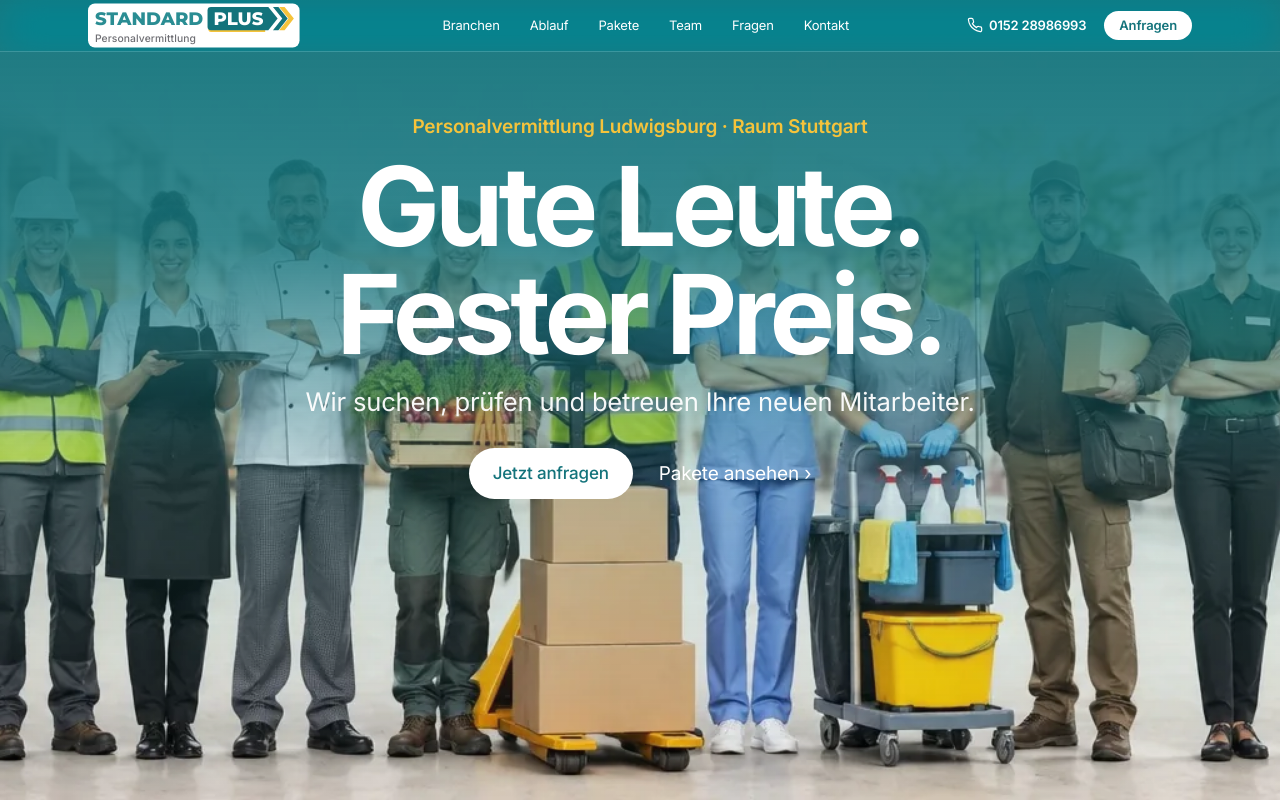
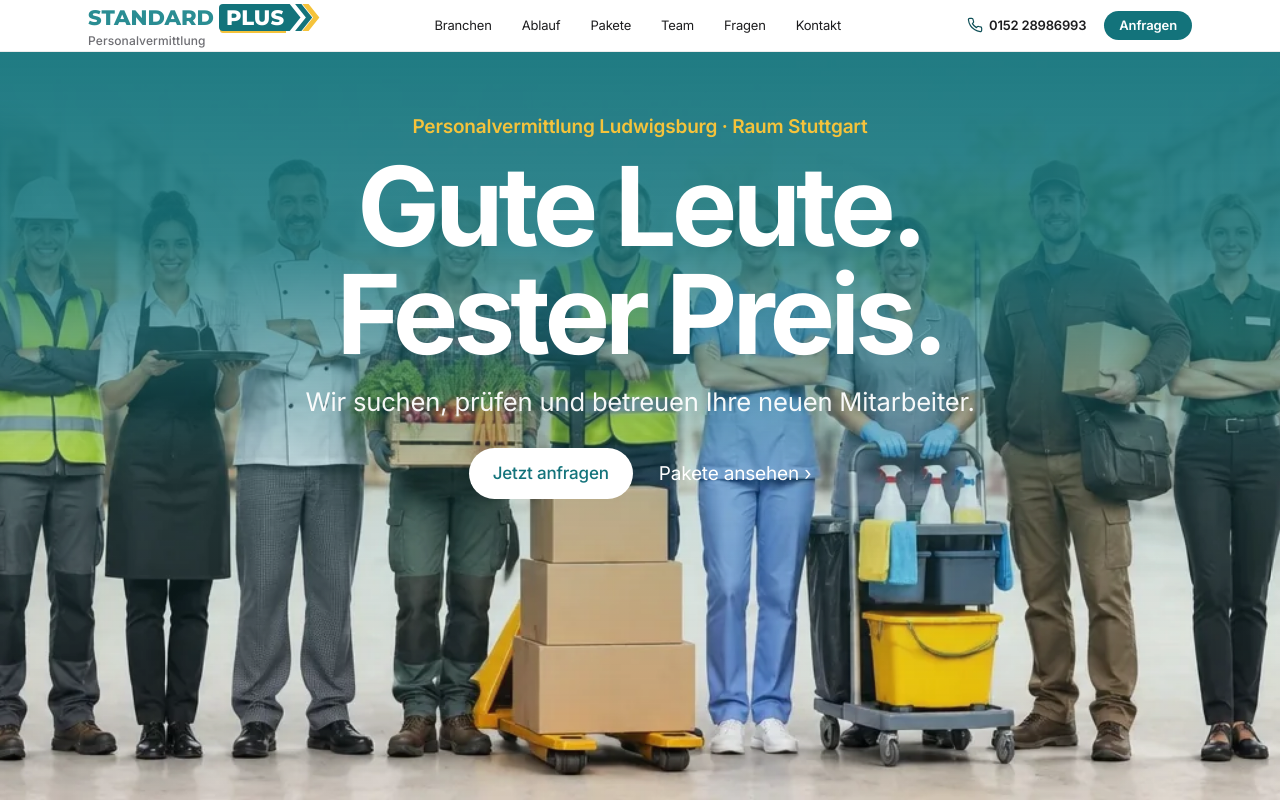
Before and after one commit to andreeasloch-art/standard-Plus-, a plain HTML site: page index.html in a window 1280 px wide. Shown: the top 800 px of the page. Drawn offline with Linux system fonts and the light colour scheme.

Commit message:
Kopfzeile immer weiß
Co-Authored-By: Claude Opus 5.5 <noreply@anthropic.com>
Claude-Session: https://claude.ai/code/session_01DHZ3bX6KkbaPkBhW7y3rZk

```diff
--- a/assets/css/apple.css
+++ b/assets/css/apple.css
@@ -20,24 +20,16 @@ h1, h2, h3, h4 { font-family: "Inter", -apple-system, BlinkMacSystemFont, "SF Pr
 .a-visually { position: absolute; width: 1px; height: 1px; overflow: hidden; clip: rect(0 0 0 0); white-space: nowrap; }
 
 /* ---------- Kopfzeile: schmal, kleine Schrift ---------- */
-.site-header { height: 52px; background: rgba(251,253,253,.8); }
+.site-header, .site-header.is-scrolled { height: 52px; background: #fff; }
 :root { --header-h: 52px; }
 .nav a { font-size: 13px; font-weight: 400; color: var(--a-ink); padding: 8px 14px; }
 .nav a:hover { background: none; color: var(--a-t1); }
 .nav a[aria-current="page"] { background: none; color: var(--a-t1); font-weight: 600; }
 .header-cta .btn { padding: 8px 15px; font-size: 13px; }
 .header-tel { font-size: 13px; }
-/* über dem Startbild: durchsichtig, weiße Schrift, Logo auf weißem Feld */
-.site-header--over { position: fixed; left: 0; right: 0; background: rgba(19,115,123,.18); border-bottom-color: rgba(255,255,255,.18); transition: background-color .3s var(--a-ease), border-color .3s var(--a-ease); }
-.site-header .logo { transform: scale(.86); transform-origin: left center; }
-.site-header--over .logo { background: #fff; padding: 4px 8px; border-radius: 8px; }
-@media (min-width: 901px) {
-  .site-header--over:not(.is-scrolled) .nav a, .site-header--over:not(.is-scrolled) .header-tel { color: #fff; }
-  .site-header--over:not(.is-scrolled) .header-tel .icon { color: #fff; }
-}
-.site-header--over:not(.is-scrolled) .nav-toggle { color: #fff; }
-.site-header--over:not(.is-scrolled) .header-cta .btn { background: #fff; color: var(--a-t1); }
-.site-header--over.is-scrolled { background: rgba(251,253,253,.86); border-bottom-color: rgba(0,0,0,.08); }
+/* Startseite: Kopfzeile liegt über dem Startbild, bleibt aber immer weiß */
+.site-header--over { position: fixed; left: 0; right: 0; background: #fff; border-bottom-color: rgba(0,0,0,.08); }
+.site-header--over.is-scrolled { background: #fff; }
 
 /* ---------- Bausteine ---------- */
 .a-links { display: flex; justify-content: center; align-items: center; flex-wrap: wrap; gap: 14px 26px; margin-top: 30px; }
--- a/index.html
+++ b/index.html
@@ -34,7 +34,7 @@
   <link rel="preload" href="assets/fonts/montserrat-latin-wght-normal.woff2" as="font" type="font/woff2" crossorigin>
   <link rel="stylesheet" href="assets/css/style.css?v=f6bdde69">
   <link rel="stylesheet" href="assets/css/start.css?v=753e300d">
-  <link rel="stylesheet" href="assets/css/apple.css?v=c83b6a31">
+  <link rel="stylesheet" href="assets/css/apple.css?v=b837da4d">
   <script>document.documentElement.classList.remove('no-js');</script>
   <!-- Strukturierte Daten (schema.org) – erzeugt von werkzeuge/seiten_bauen.py -->
   <script type="application/ld+json">
```
Also changed, not shown: ablauf.html (+1 -1 lines), agb.html (+1 -1 lines), branchen.html (+1 -1 lines), datenschutz.html (+1 -1 lines), fragen.html (+1 -1 lines), impressum.html (+1 -1 lines), kontakt.html (+1 -1 lines), pakete.html (+1 -1 lines), ueber-uns.html (+1 -1 lines), widerruf.html (+1 -1 lines).
